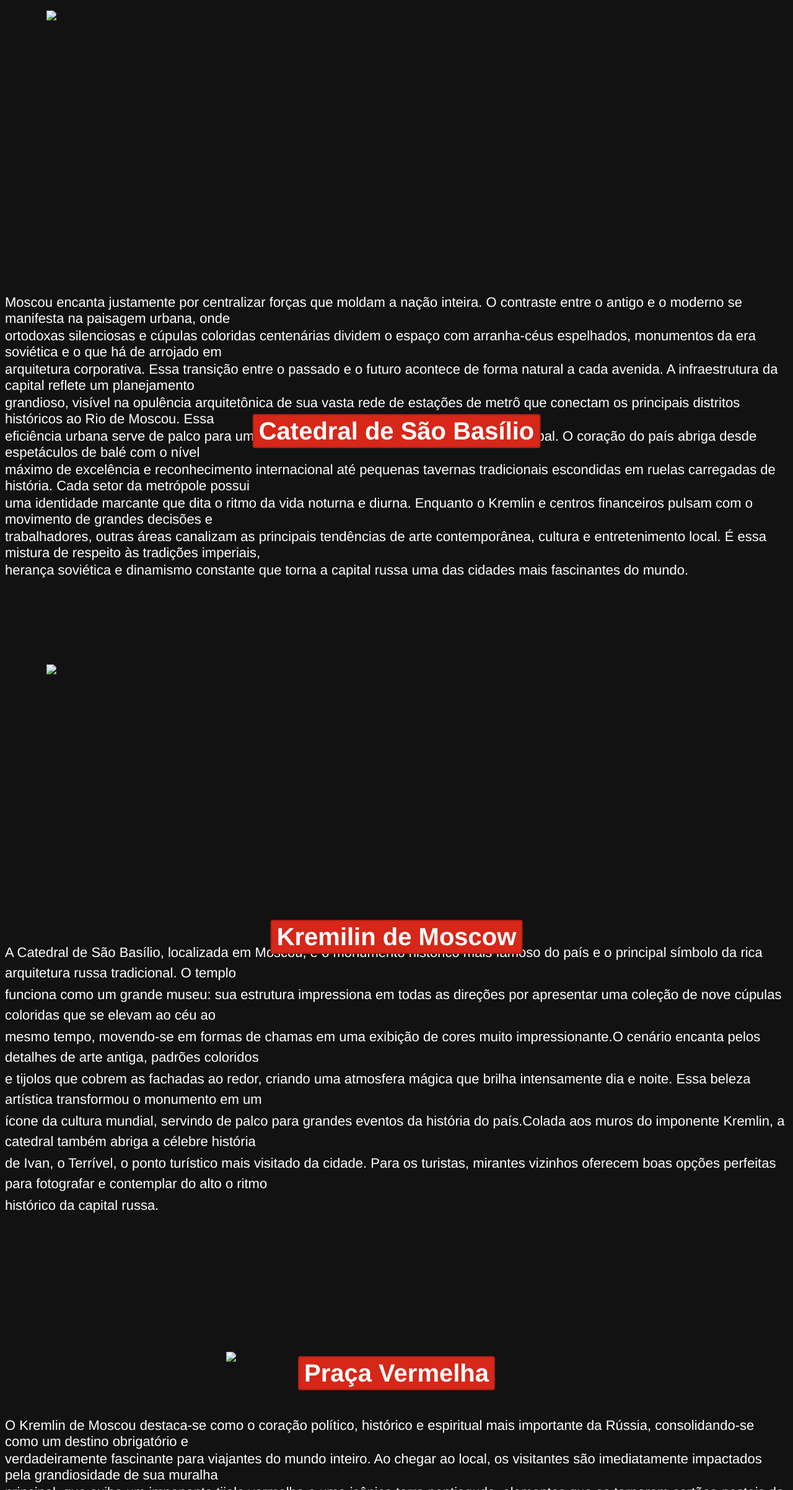
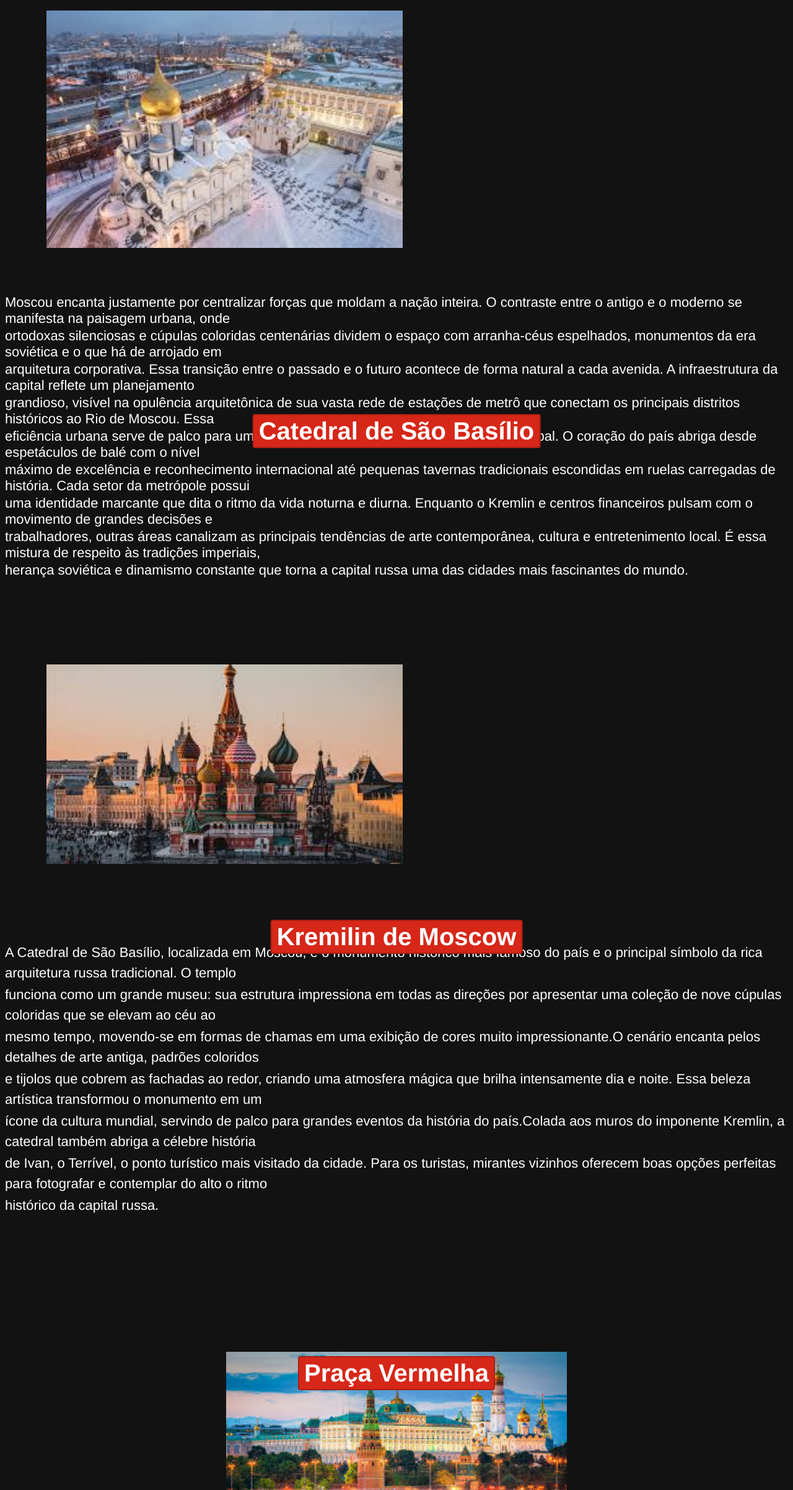
Before and after one commit to rkauesantos/Projeto-Viagens, a plain HTML site: page paginas/Moscow.html in a window 1280 px wide. Shown: the part 156-2560 px from the top of the page at 62% size. Drawn offline with Linux system fonts and the light colour scheme.

Commit message:
Update Moscow.html

```diff
--- a/paginas/Moscow.html
+++ b/paginas/Moscow.html
@@ -25,7 +25,7 @@
     <div style="display: flex; flex-direction: column; align-items: center; float: right; width: 250px;">
 
           <div class="imagem1">
-        <img src="../Imagens/Lugares/Rússia/Moscow_com_neve.jpg" style="width: 230%;">
+        <img src="../Imagens/Lugares/Russia/Moscow_com_neve.jpg" style="width: 230%;">
           </div>
     </div>
 
@@ -69,7 +69,7 @@
           <div style="display: flex; flex-direction: column; align-items: center; float: right; width: 250px;">
 
               <div class="imagem2">
-            <img src="../Imagens/Lugares/Rússia/Ponto_turistico/Catedral_de_São_Basílio.png" style="width: 230%;">
+            <img src="../Imagens/Lugares/Russia/Ponto_turistico/Catedral_de_São_Basílio.png" style="width: 230%;">
               </div>
         </div>
         <p><br></p>
@@ -106,7 +106,7 @@
  <div style="display: flex; flex-direction: column; align-items: center; float: right; width: 250px;">
 
               <div class="imagem3">
-            <img src="../Imagens/Lugares/Rússia/Ponto_turistico/Kremilin_de_Moscow.png" style="width: 230%;">
+            <img src="../Imagens/Lugares/Russia/Ponto_turistico/Kremilin_de_Moscow.png" style="width: 230%;">
               </div>
         </div>
 
@@ -135,7 +135,7 @@
 
 
               <div class="imagem3">
-            <img src="../Imagens/Lugares/Rússia/Ponto_turistico/Praça_Vermelha.png" style="width: 230%;">
+            <img src="../Imagens/Lugares/Russia/Ponto_turistico/Praça_Vermelha.png" style="width: 230%;">
               </div>
         </div>
 
```
